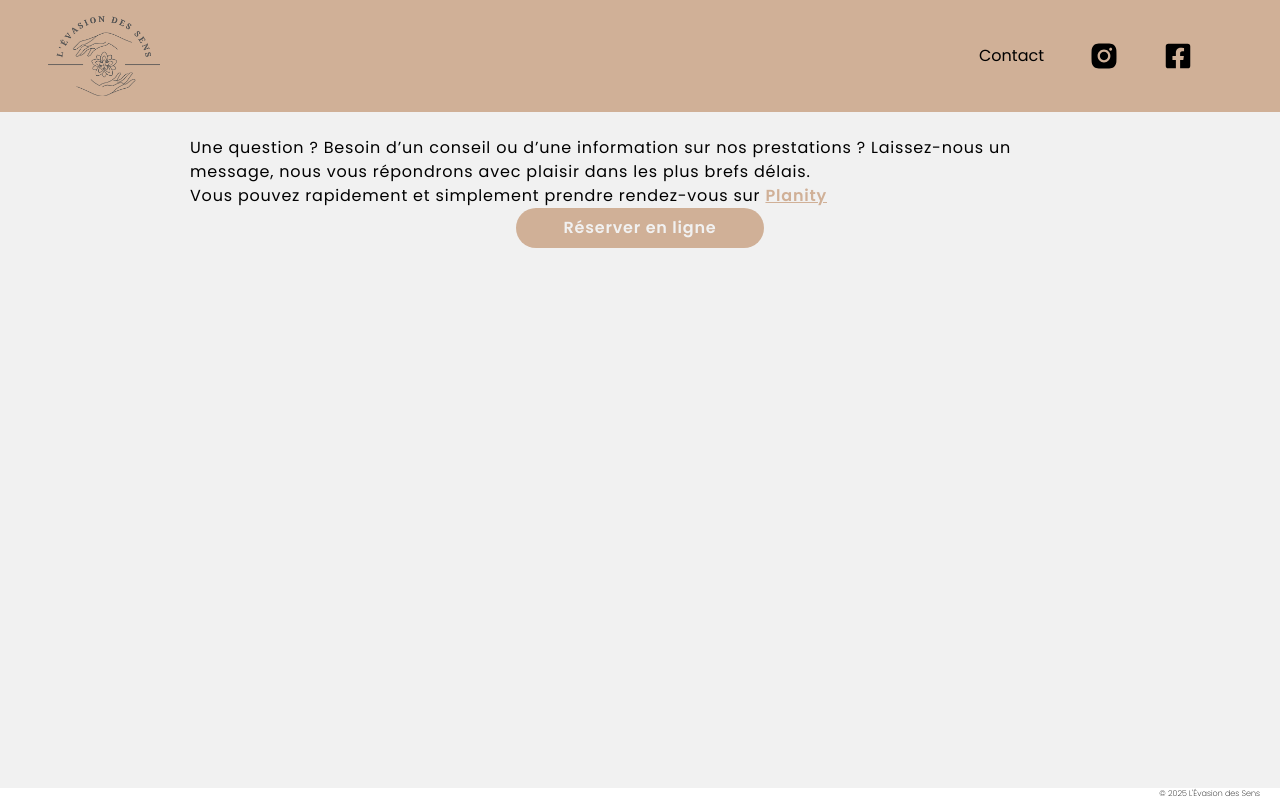
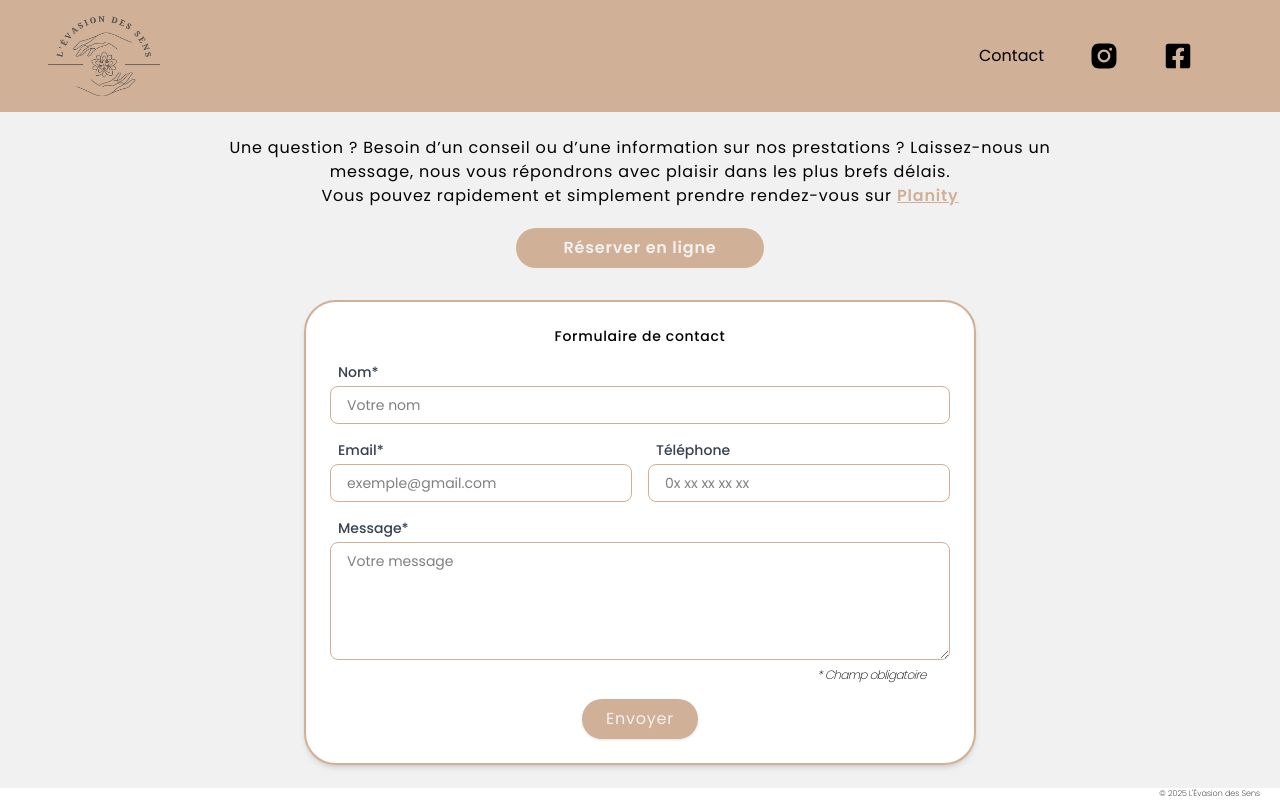
Before and after one commit to Vinchd/levasiondessens, a Next.js app: page /contact in a window 1280 px wide. Built offline with nearby package versions, Linux system fonts and the light colour scheme.

Commit message:
adding form

```diff
--- a/src/app/contact/page.jsx
+++ b/src/app/contact/page.jsx
@@ -2,12 +2,13 @@ import BookButton from "@/components/BookButton";
 
 export default function page() {
 	return (
-		<div className="flex flex-col mt-6 max-md:px-4 w-full max-w-[900px] h-full min-h-full">
-			<div className="tracking-wider">
+		<div className="flex justify-center mt-6 w-full">
+			<div className="flex flex-col gap-5 max-md:px-4 w-full max-w-[900px] min-h-full max-h-full overflow-auto">
+				<div className="text-center tracking-wider">
 					Une question ? Besoin d’un conseil ou d’une information sur nos
-				prestations ? Laissez-nous un message, nous vous répondrons avec plaisir
-				dans les plus brefs délais. <br /> Vous pouvez rapidement et simplement
-				prendre rendez-vous sur&nbsp;
+					prestations ? Laissez-nous un message, nous vous répondrons avec
+					plaisir dans les plus brefs délais. <br /> Vous pouvez rapidement et
+					simplement prendre rendez-vous sur&nbsp;
 					<a
 						href="https://www.planity.com/levasion-des-sens-44760-la-bernerie-en-retz"
 						target="_blank"
@@ -18,6 +19,98 @@ export default function page() {
 					</a>
 				</div>
 				<BookButton text="Réserver en ligne" />
+				<div className="w-full">
+					<form className="space-y-4 max-md:space-y-2 bg-white shadow-md mx-auto p-6 border-2 border-primary rounded-4xl max-w-2xl">
+						<h2 className="font-medium text-sm text-center tracking-wider">
+							Formulaire de contact
+						</h2>
+						<div>
+							<label
+								htmlFor="name"
+								className="block ml-2 font-medium text-gray-700 text-sm"
+							>
+								Nom*
+							</label>
+							<input
+								type="text"
+								name="name"
+								id="name"
+								placeholder="Votre nom"
+								title="Champ obligatoire"
+								required
+								className="mt-1 px-4 py-2 border border-primary rounded-lg focus:outline-none focus:ring-[#bd9c83] focus:ring-2 w-full text-sm"
+							/>
+						</div>
+
+						<div className="gap-4 grid grid-cols-2 max-md:grid-cols-1">
+							<div>
+								<label
+									htmlFor="email"
+									className="block ml-2 font-medium text-gray-700 text-sm"
+								>
+									Email*
+								</label>
+								<input
+									type="email"
+									name="email"
+									id="email"
+									placeholder="exemple@gmail.com"
+									title="Champ obligatoire"
+									required
+									className="mt-1 px-4 py-2 border border-primary rounded-lg focus:outline-none focus:ring-[#bd9c83] focus:ring-2 w-full text-sm"
+								/>
+							</div>
+
+							<div>
+								<label
+									htmlFor="phone"
+									className="block ml-2 font-medium text-gray-700 text-sm"
+								>
+									Téléphone
+								</label>
+								<input
+									type="tel"
+									name="phone"
+									id="phone"
+									placeholder="0x xx xx xx xx"
+									pattern="^(0|\+33)[1-9](?:[ .-]?\d{2}){4}$"
+									className="mt-1 px-4 py-2 border border-primary rounded-lg focus:outline-none focus:ring-[#bd9c83] focus:ring-2 w-full text-sm"
+								/>
+							</div>
+						</div>
+
+						<div>
+							<label
+								htmlFor="message"
+								className="block ml-2 font-medium text-gray-700 text-sm"
+							>
+								Message*
+							</label>
+							<textarea
+								name="message"
+								id="message"
+								placeholder="Votre message"
+								title="Champ obligatoire"
+								required
+								rows={5}
+								className="mt-1 px-4 py-2 border border-primary rounded-lg focus:outline-none focus:ring-[#bd9c83] focus:ring-2 w-full text-sm"
+							/>
+							<p className="mr-6 font-extralight text-xs text-right italic tracking-tighter">
+								* Champ obligatoire
+							</p>
+						</div>
+
+						<div className="text-center">
+							<button
+								type="submit"
+								className="bg-primary hover:bg-[#c5a58c] shadow px-6 py-2 rounded-full text-secondary tracking-wider transition duration-200"
+							>
+								Envoyer
+							</button>
+						</div>
+					</form>
+				</div>
+			</div>
 		</div>
 	);
 }
--- a/src/components/BookButton.jsx
+++ b/src/components/BookButton.jsx
@@ -5,7 +5,7 @@ export default function BookButton({ text }) {
 				href="https://www.planity.com/levasion-des-sens-44760-la-bernerie-en-retz"
 				target="_blank"
 				rel="noopener noreferrer"
-				className="bg-primary hover:bg-[#c5a58c] px-12 py-2 rounded-3xl w-fit font-semibold text-[16px] text-secondary tracking-wider"
+				className="bg-primary hover:bg-[#c5a58c] px-12 py-2 rounded-3xl w-fit font-semibold text-[16px] text-secondary tracking-wider transition duration-200"
 			>
 				{text}
 			</a>
```
Lines whose indentation alone changed are shown as unchanged.
